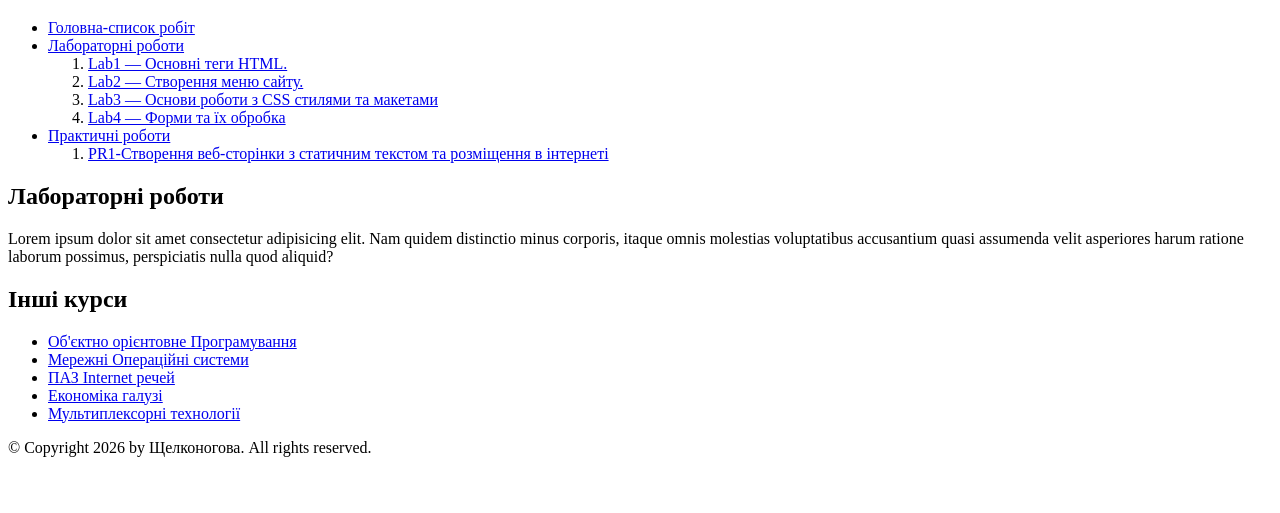
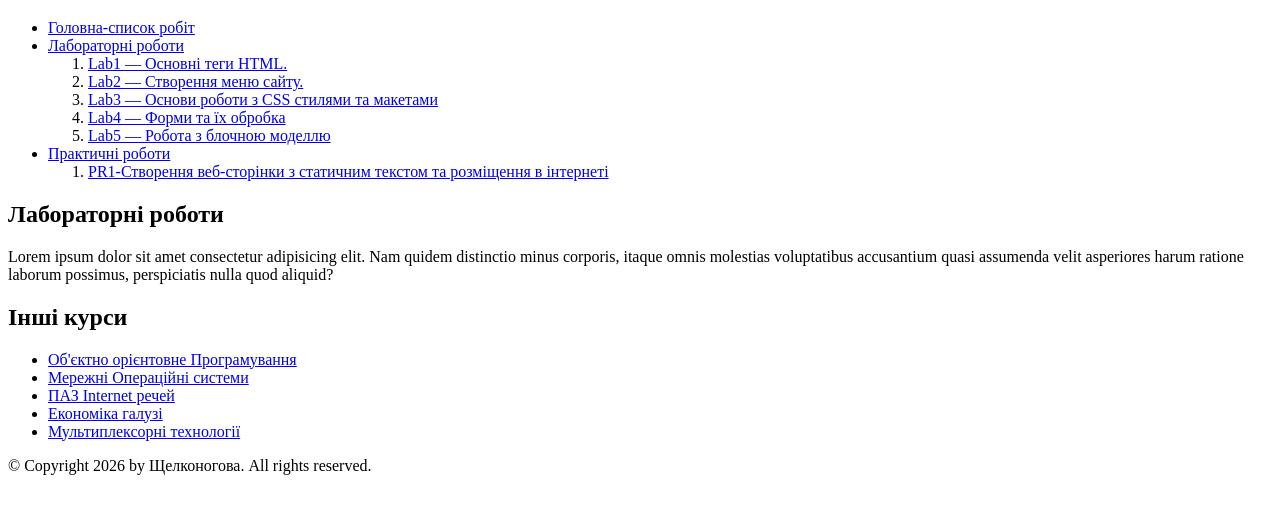
Before and after one commit to kshchelkonohova2023-ar/ipLabs_Katya, a plain HTML site: page index.html in a window 1280 px wide. Shown: the part 61-574 px from the top of the page. Drawn offline with Linux system fonts and the light colour scheme.

Commit message:
add link

```diff
--- a/index.html
+++ b/index.html
@@ -19,6 +19,7 @@
                 <li><a href="../Lab_2/index.html">Lab2 — Створення меню сайту. </a></li>
                 <li><a href="Lab_3/index.html">Lab3 — Основи роботи з CSS стилями та макетами</a></li>
                 <li><a href="Lab_4/index.html">Lab4 — Форми та їх обробка</a></li>
+                <li><a href="Lab_5/index.html">Lab5 — Робота з блочною моделлю</a></li>
 
             </ol>
         </li>
```
